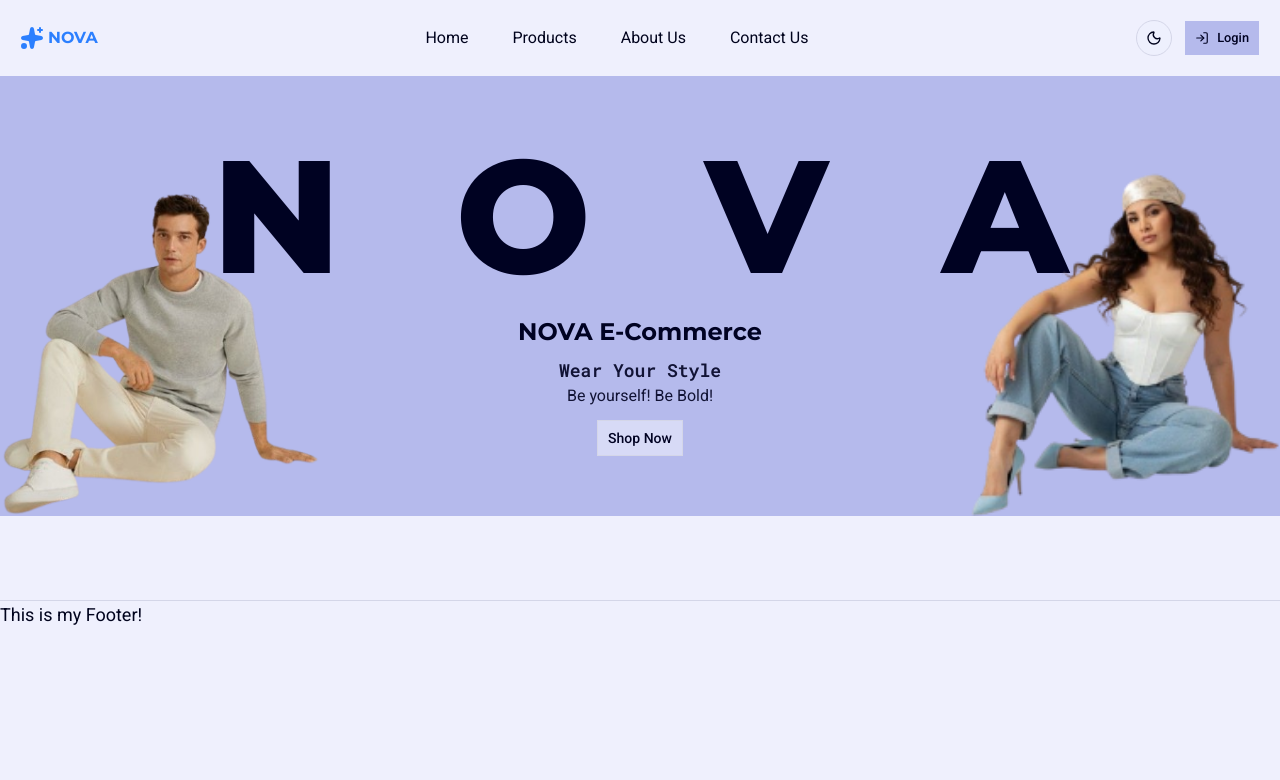
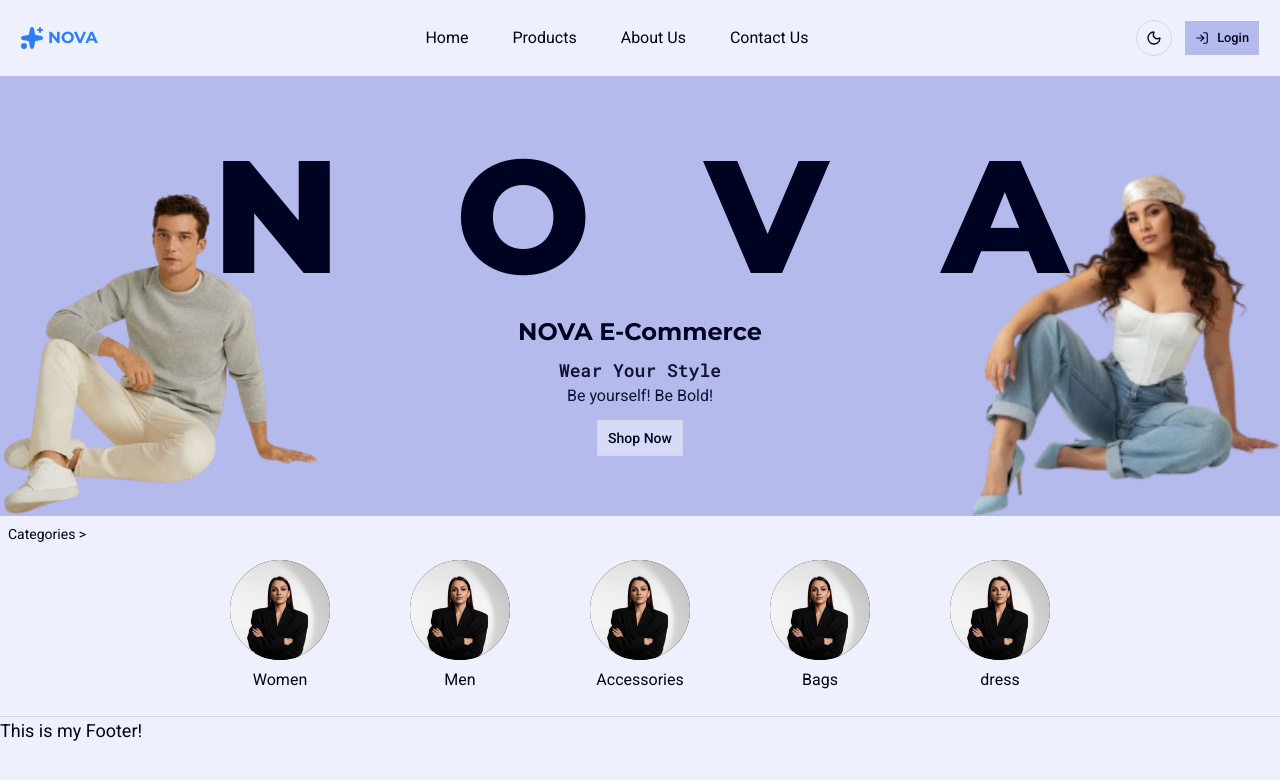
Before and after one commit to ReyhanehMombeyni/NOVA, a Next.js app: page / in a window 1280 px wide. Shown: the top 780 px of the page. Built offline with nearby package versions, Linux system fonts and the light colour scheme.

Commit message:
Add: CategoriesSection UI

```diff
--- /dev/null
+++ b/src/app/(app)/components/home-cmp/CategoriesSection.tsx
@@ -0,0 +1,47 @@
+import Image from "next/image";
+import Link from "next/link";
+
+import Category from "@/../public/images/basic/cat1.png"
+
+const categories = [{
+    id: 1,
+    title: "Women"
+}, {
+    id: 2,
+    title: "Men"
+}, {
+    id: 3,
+    title: "Accessories"
+}, {
+    id: 4,
+    title: "Bags"
+}, {
+    id: 5,
+    title: "dress"
+}]
+
+export const CategoriesSection = () => {
+
+    return (
+        <section className="container h-35 md:h-50">
+            <div className="text-left p-2 w-fit text-xs md:text-sm">Categories {`>`}</div>
+            <ul className="h-fit w-full flex justify-center px-5 gap-5 md:gap-20 md:px-10 overflow-x-auto">
+                {
+                    categories.map(({id, title}) => <li key={id} className="text-center">
+                        <div className="relative w-18 h-18 md:w-25 md:h-25 bg-primary-foreground rounded-full overflow-x-hidden mb-1 md:my-2">
+                            <Image
+                                src={Category}
+                                alt="caegory image"
+                                fill
+                                sizes="104px"
+                                className="object-cover"
+                                priority
+                            />
+                        </div>
+                        <Link href="/products" className="text-sm md:text-base hover:shadow-2xl md:hover:text-lg">{title}</Link>
+                    </li>)
+                }
+            </ul>
+        </section>
+    );
+}
--- a/src/app/(app)/components/home-cmp/index.ts
+++ b/src/app/(app)/components/home-cmp/index.ts
@@ -1 +1,2 @@
 export * from './Header'
+export * from './CategoriesSection'
--- a/src/app/(app)/page.tsx
+++ b/src/app/(app)/page.tsx
@@ -1,9 +1,10 @@
-import { Header } from "./components/home-cmp";
+import { Header, CategoriesSection } from "./components/home-cmp";
 
 export default function Home() {
   return (
     <main className="flex flex-col flex-1 items-center">
       <Header />
+      <CategoriesSection />
     </main>
   );
 }
```
Also changed, not shown: public/images/basic/cat1.png (added).
